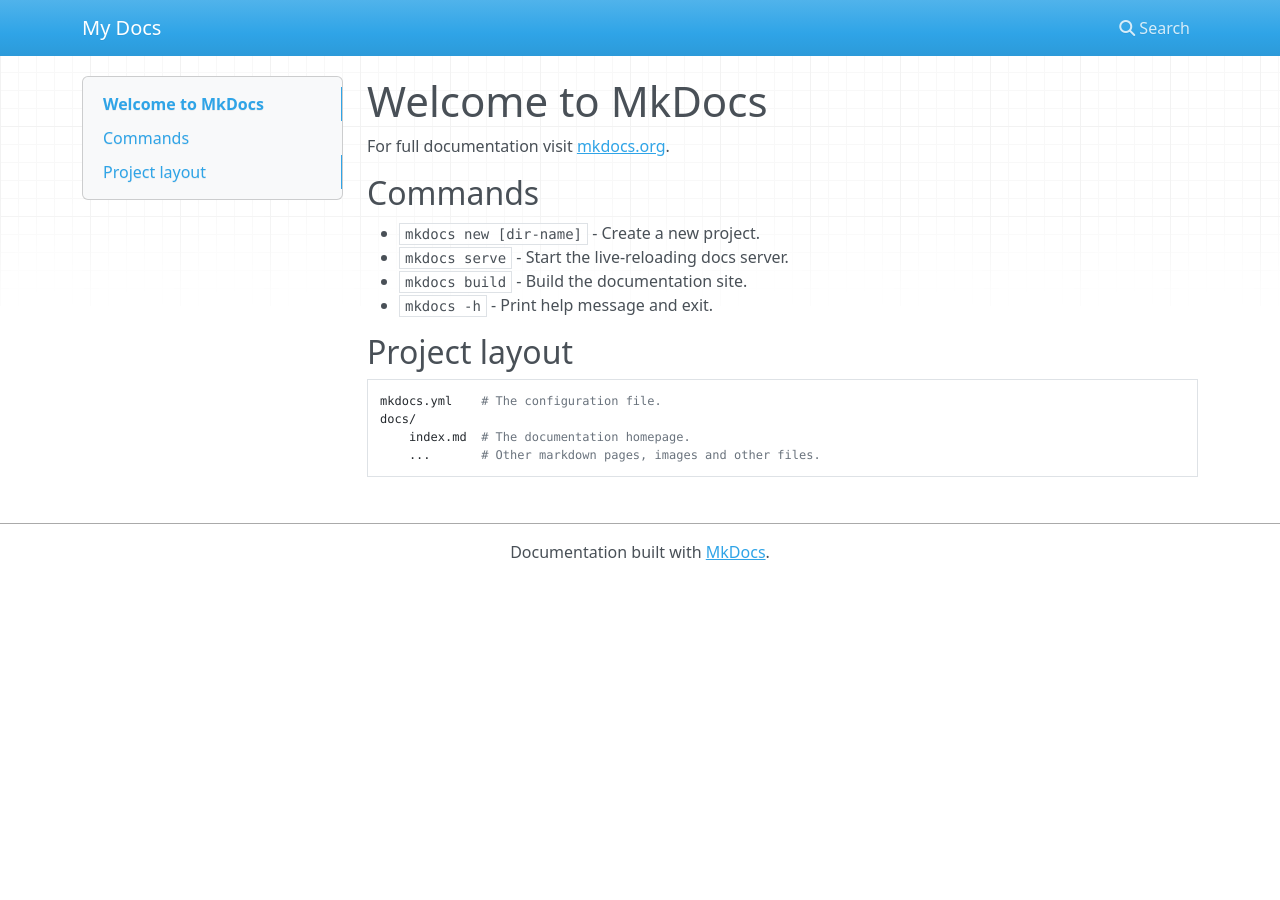
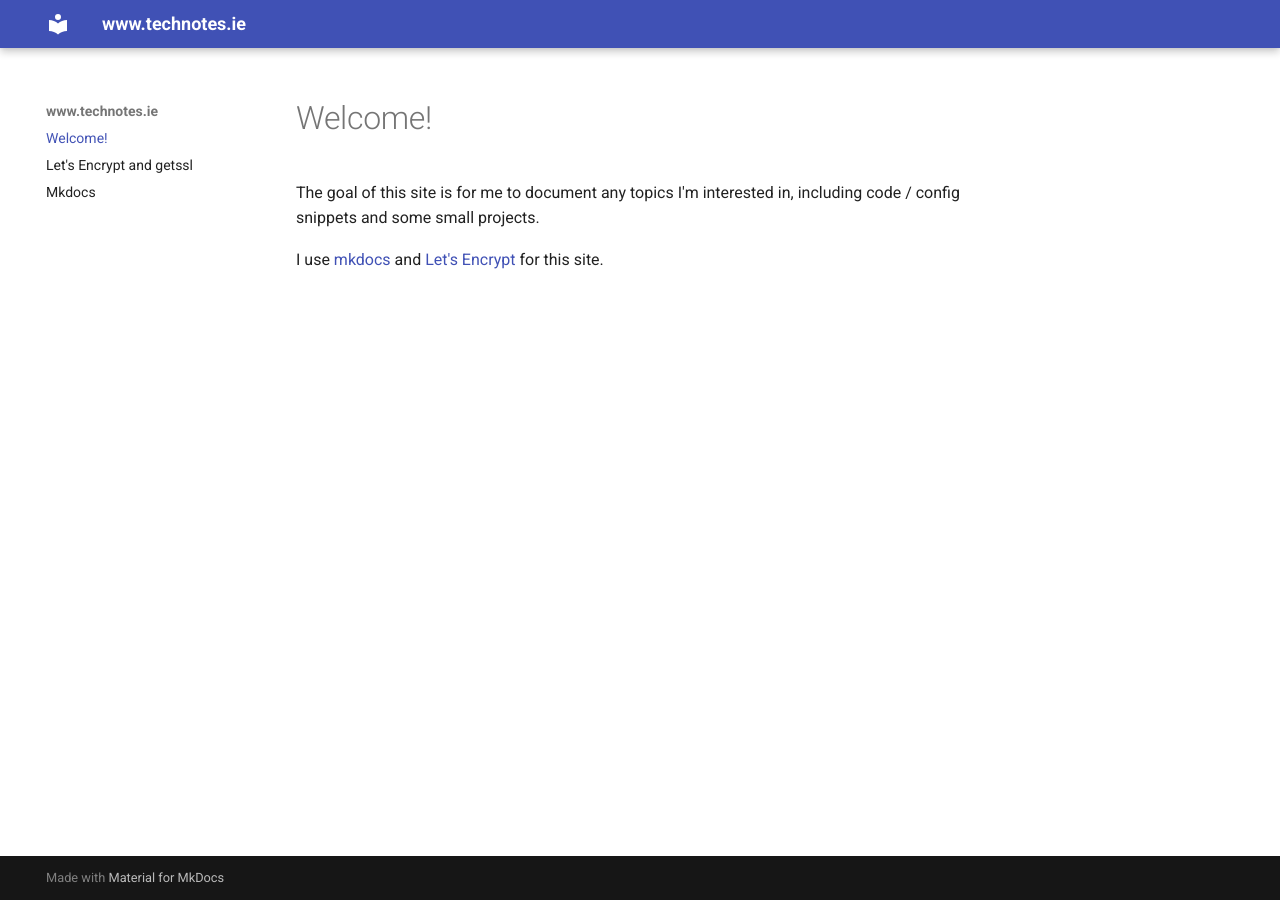
Before and after one commit to eonuallain/technotes, an MkDocs documentation site: the page built from docs/index.md, in a window 1280 px wide. Built offline with MkDocs 1.6.1 and Material for MkDocs 9.7.7, drawn with Linux system fonts in a browser that asks for light colours; nearby versions of some CDN libraries.

Commit message:
update docs@

```diff
--- a/docs/index.md
+++ b/docs/index.md
@@ -1,17 +1,5 @@
-# Welcome to MkDocs
+# Welcome!
 
-For full documentation visit [mkdocs.org](https://www.mkdocs.org).
+The goal of this site is for me to document any topics I'm interested in, including code / config snippets and some small projects.
 
-## Commands
-
-* `mkdocs new [dir-name]` - Create a new project.
-* `mkdocs serve` - Start the live-reloading docs server.
-* `mkdocs build` - Build the documentation site.
-* `mkdocs -h` - Print help message and exit.
-
-## Project layout
-
-    mkdocs.yml    # The configuration file.
-    docs/
-        index.md  # The documentation homepage.
-        ...       # Other markdown pages, images and other files.
+I use [mkdocs](mkdocs.md) and [Let's Encrypt](lets_encrypt.md) for this site.
--- a/mkdocs.yml
+++ b/mkdocs.yml
@@ -1 +1,5 @@
-site_name: My Docs
+site_name: www.technotes.ie
+site_url: https://www.technotes.ie
+theme:
+  material
+plugins: []
```
Also changed, not shown: docs/lets_encrypt.md (added, +46 -0 lines), docs/mkdocs.md (added, +35 -0 lines).
